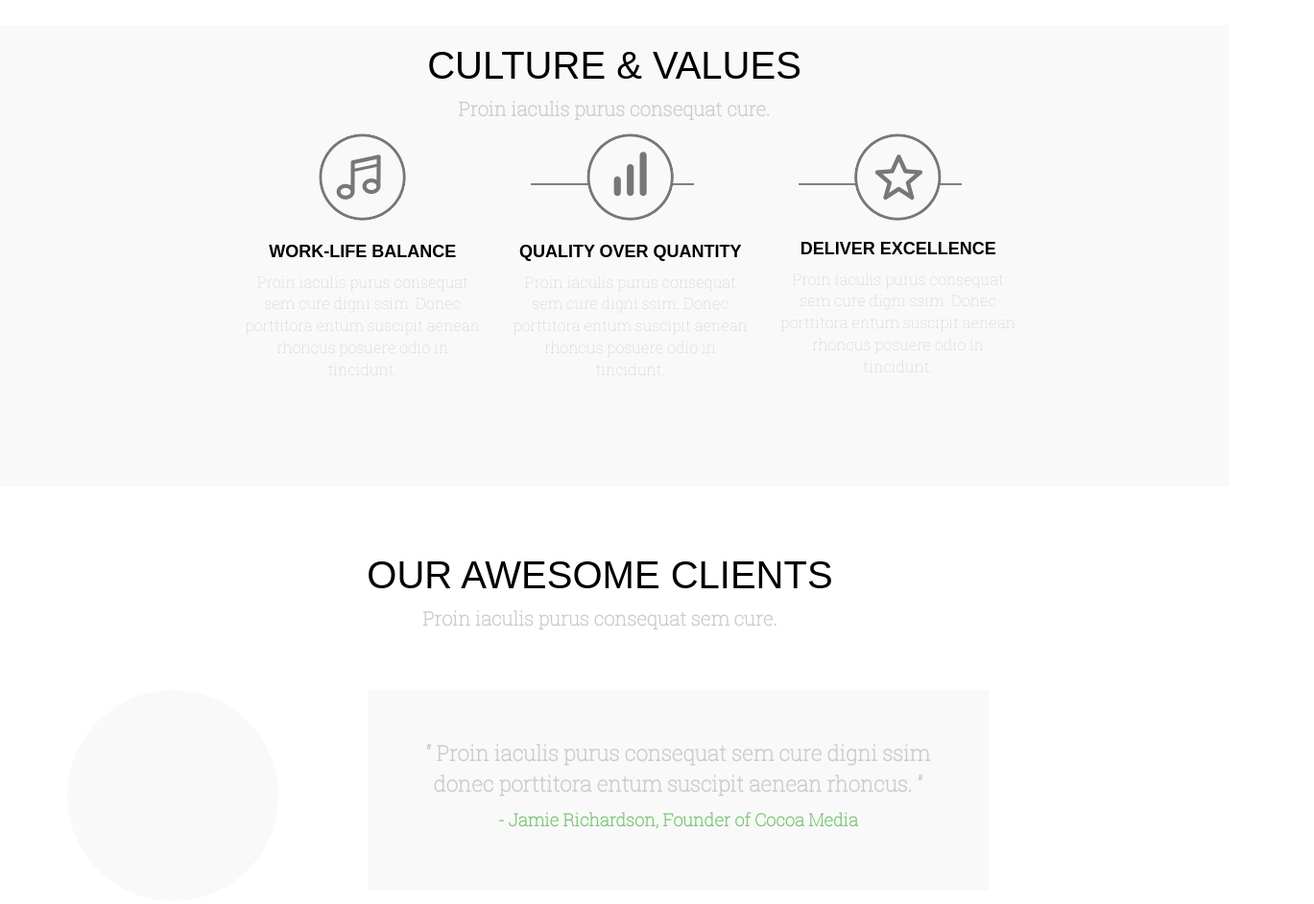
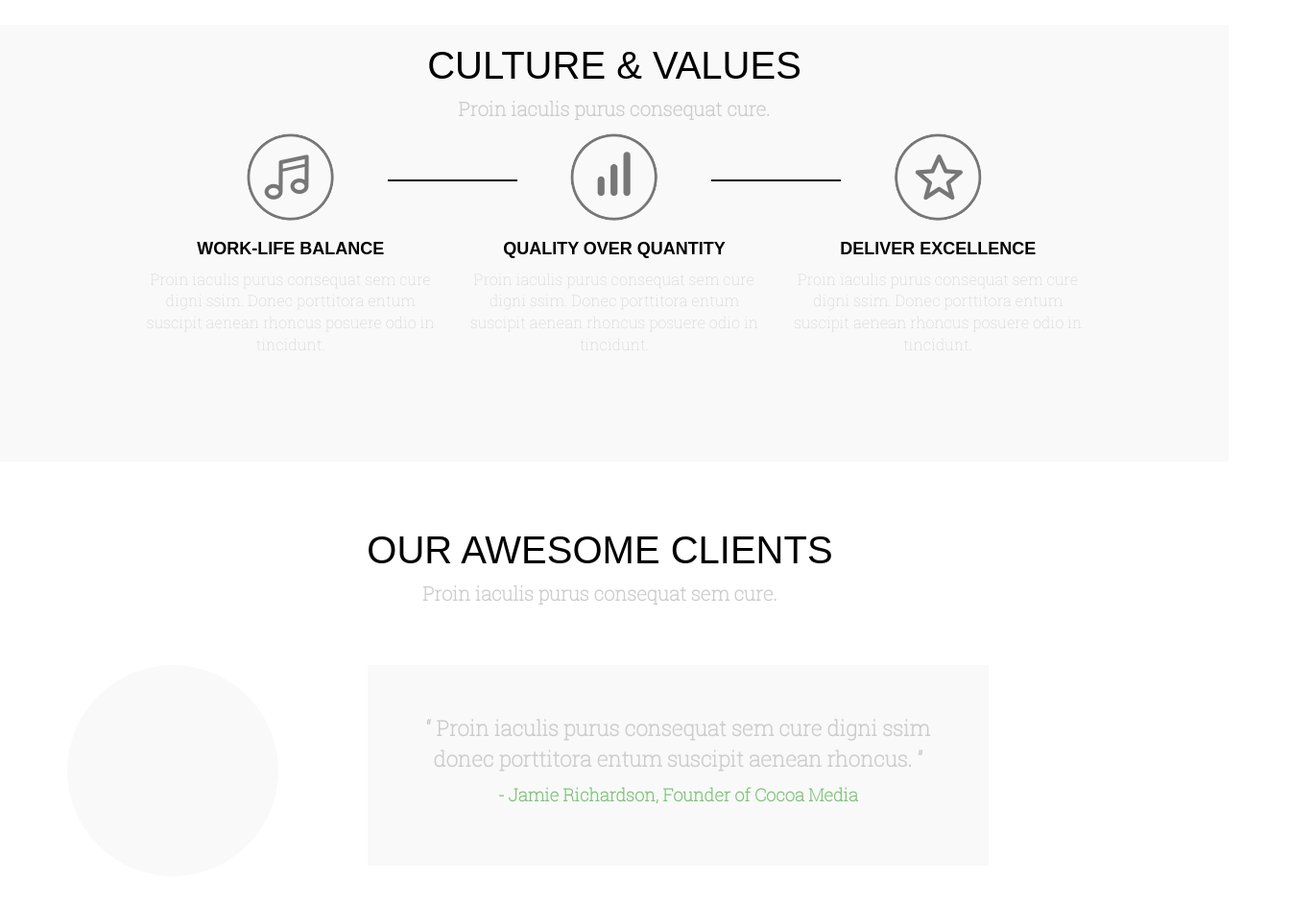
Before and after one commit to DenisKondrachuk/treehouse-landingpage, a plain HTML site: page index.html in a window 1280 px wide. Shown: the part 2980-3922 px from the top of the page at 96% size, 1369 px wide, since content can reach past the window. Drawn offline with nearby package versions, Linux system fonts and the light colour scheme; a script that the page names is missing; a web font is replaced by a local one.

Commit message:
front changes LINES FIX MOTHERFUCKA

```diff
--- a/css/style.css
+++ b/css/style.css
@@ -363,6 +363,21 @@ button.btn.btn-secondary:active {
     background-color: #F9F9F9;
     padding-bottom: 100px;
 }
+.line{
+    color: #0f0f0f;
+    background-color: #0f0f0f;
+    height: 2px;
+    width: 40%;
+    color: #0f0f0f;
+    display: inline-block;
+}
+.pan{
+    position: absolute;
+    top: 20%;
+    right: -20%;
+}
+.pad{
+}
 .img-line{
     display: block;
     position: relative;
@@ -603,4 +618,7 @@ ul li.back{
     div.blocks div.circle2{
         float: none;
     }
+    span.pan.line{
+        display: none;
+    }
 }
--- a/index.html
+++ b/index.html
@@ -165,24 +165,24 @@
             <div class="col-md-12 col-xs-12 col-sm-12">
                 <h1 class="head-text">CULTURE & VALUES</h1>
                 <p class="head-text2">Proin iaculis purus consequat cure. </p>
-                <div class="cnt1 col-md-11 col-md-offset-2">
-                    <div class="col-sm-4 col-md-3 cnt">
+                <div class="cnt1 col-md-10 col-md-offset-1 col-md-offset-2">
+                    <div class="col-sm-4 col-md-4 cnt">
                         <img class="pad" src="images/icon-music.png">
-                            <img class="img-line" src="images/icon-line.png">
+                        <span class="pan line"></span>
                         <h5 class="t2">WORK-LIFE BALANCE</h5>
                         <p class="t1">Proin iaculis purus consequat sem cure
                             digni ssim. Donec porttitora entum suscipit
                             aenean rhoncus posuere odio in tincidunt.</p>
                     </div>
-                    <div class="col-sm-4 col-md-3 cnt">
+                    <div class="col-sm-4 col-md-4 cnt">
                         <img class="pad" src="images/icon-gr.png">
-                            <img class="img-line line" src="images/icon-line.png">
+                        <span class="pan line"></span>
                         <h5  class="t2">QUALITY OVER QUANTITY</h5>
                         <p class="t1">Proin iaculis purus consequat sem cure
                             digni ssim. Donec porttitora entum suscipit
                             aenean rhoncus posuere odio in tincidunt.</p>
                     </div>
-                    <div class="col-sm-4 col-md-3 cnt">
+                    <div class="col-sm-4 col-md-4 cnt">
                         <img class="pad" src="images/icon-star.png">
                         <h5 class="t2">DELIVER EXCELLENCE</h5>
                         <p class="t1">Proin iaculis purus consequat sem cure
@@ -208,7 +208,7 @@
                     </div>
                 </div>
                 <div class="blocks clearfix">
-                    <div class="col-md-3 col-md-offset-1 circle2"></div>
+                    <div class="col-md-3 col-lg-offset-1 circle2"></div>
                     <div class="col-md-7 brd right">
                         <p class="tex-br">“ Proin iaculis purus consequat sem cure  digni ssim
                     donec porttitora entum suscipit aenean rhoncus. ” </p>
```
